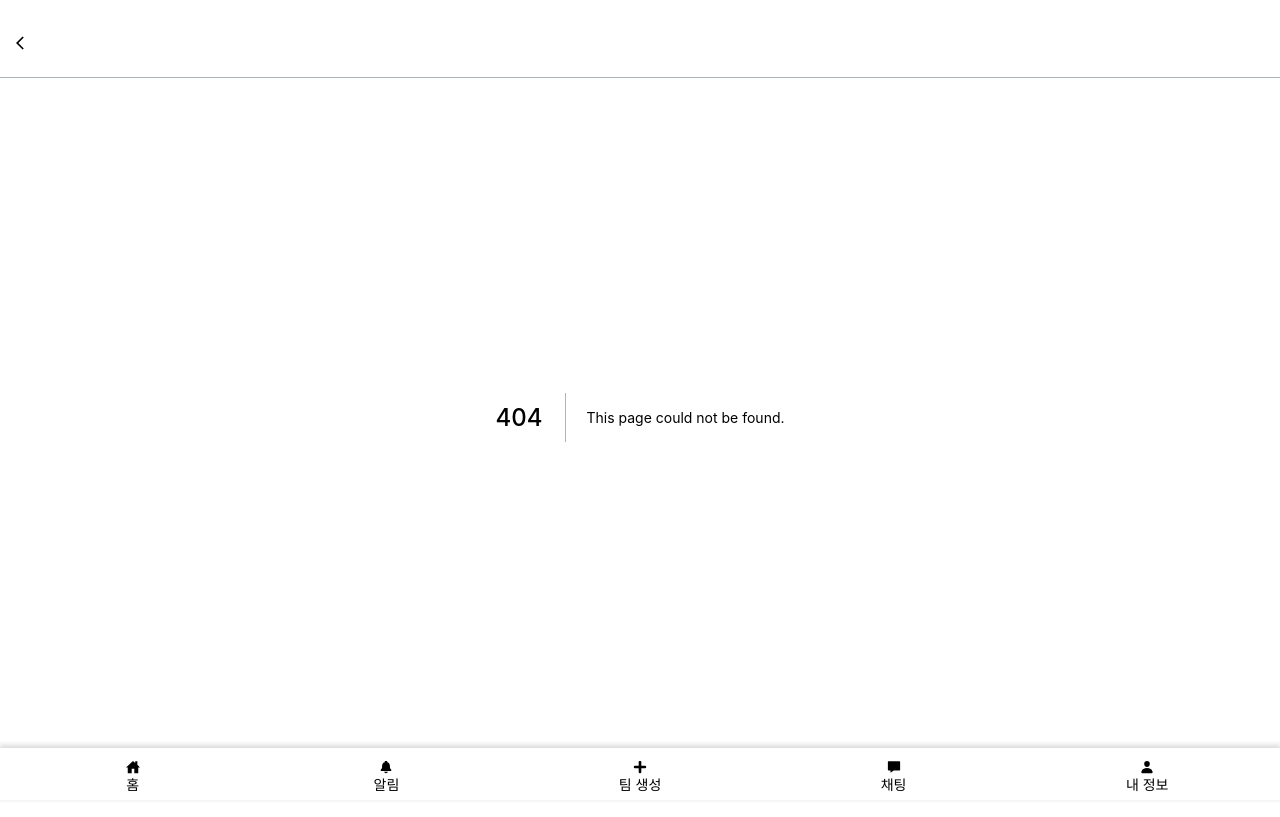
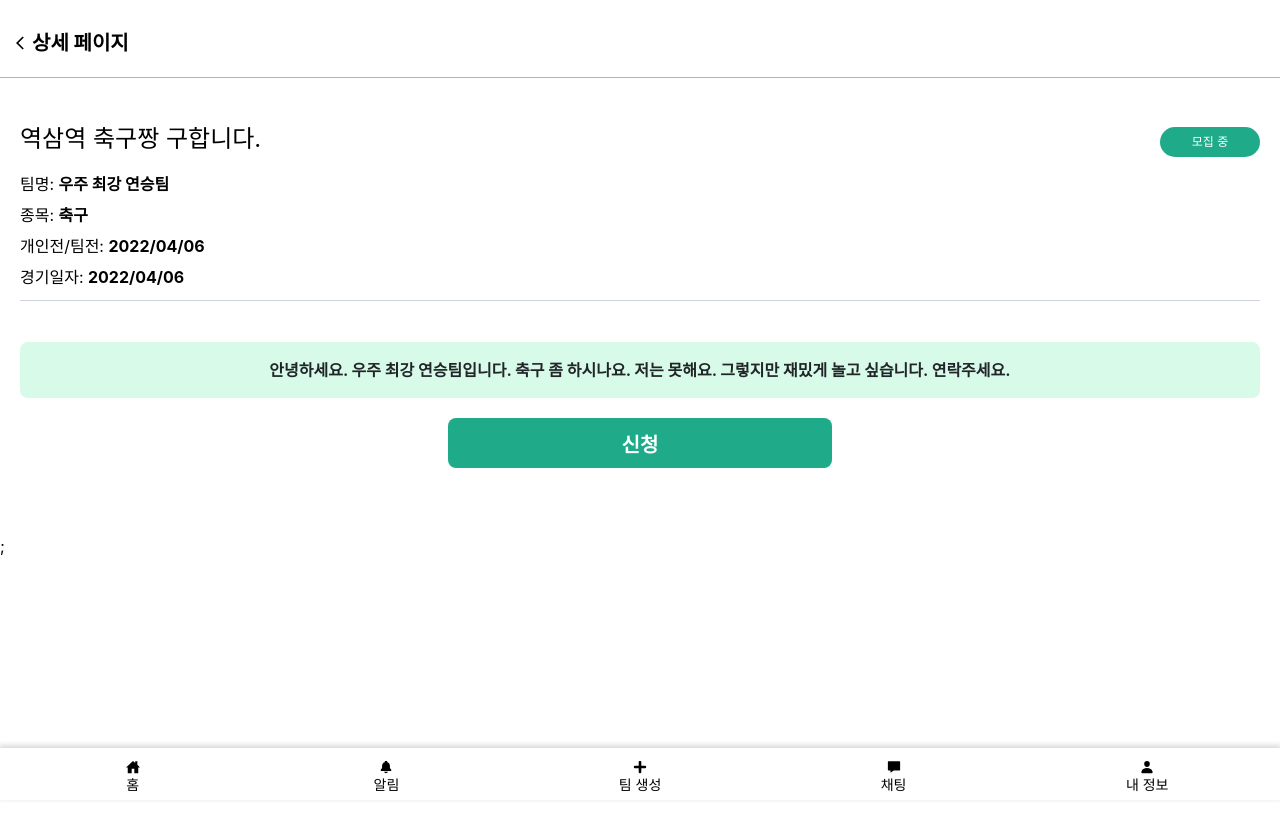
Before and after one commit to prgrms-web-devcourse/Team_04_SFam_FE, a Next.js app: page /matches/1 in a window 1280 px wide. Before the commit this address had no page. Built offline with nearby package versions, Linux system fonts and the light colour scheme; a web font is replaced by a local one.

Commit message:
feat: 공고 상세 UI 구현

```diff
--- a/src/components/Heading/Heading.tsx
+++ b/src/components/Heading/Heading.tsx
@@ -14,8 +14,8 @@ export const headingTitle: HeadingTitleProps = {
   '/user/[id]': '프로필',
   '/user/[id]/profile': '내 정보',
   '/': `송파동`,
-  '/post/create': '글쓰기',
-  '/posts/:id': '상세 페이지',
+  '/post': '글쓰기',
+  '/matches/[id]': '상세 페이지',
   '/matches/[id]/result': '경기 결과',
   '/matches/[id]/review': '후기 작성',
   '/proposals': '신청하기',
--- /dev/null
+++ b/src/components/PostDetail/PostDetail.styles.ts
@@ -0,0 +1,42 @@
+import styled from '@emotion/styled';
+
+export const Container = styled.div`
+  width: 100%;
+  padding: 70px 0;
+`;
+
+export const Info = styled.div`
+  height: 235px;
+  width: 100%;
+  padding: 40px 20px 0 20px;
+  padding-right: 20px;
+`;
+
+export const Description = styled.div`
+  display: flex;
+  justify-content: space-between;
+`;
+export const Title = styled.span`
+  font-size: 24px;
+  padding-bottom: 25px;
+`;
+
+export const Detail = styled.div`
+  margin-bottom: 15px;
+`;
+
+export const DetailItem = styled.span`
+  font-size: 16px;
+  font-weight: bold;
+`;
+
+export const DetailTitle = styled.span`
+  font-size: 16px;
+`;
+
+export const Content = styled.div``;
+
+export const ButtonContainer = styled.div`
+  display: flex;
+  justify-content: center;
+`;
--- /dev/null
+++ b/src/components/PostDetail/PostDetail.tsx
@@ -0,0 +1,52 @@
+import { Badge } from '@components/Badge';
+import theme from '@styles/theme';
+import { Divider } from '@components/Divider';
+import { Paragraph } from '@components/Paragraph';
+import { Button } from '@components/Button';
+import * as S from './PostDetail.styles';
+import { dummyData } from './dummyData';
+
+const { data } = dummyData;
+
+const PostDetail = () => (
+  <S.Container>
+    <S.Info>
+      <S.Description>
+        <S.Title>{data.title}</S.Title>
+        {/* TODO: 조건부 렌더링 처리 필요 */}
+        <Badge
+          width='100px'
+          height='30px'
+          color={theme.color.secondary}
+        >
+          {data.status}
+        </Badge>
+      </S.Description>
+      <S.Detail>
+        <S.DetailTitle>팀명: </S.DetailTitle>
+        <S.DetailItem>{data.team.name} </S.DetailItem>
+      </S.Detail>
+      <S.Detail>
+        <S.DetailTitle>종목: </S.DetailTitle>
+        <S.DetailItem>{data.team.sportsCategory} </S.DetailItem>
+      </S.Detail>
+      <S.Detail>
+        <S.DetailTitle>개인전/팀전: </S.DetailTitle>
+        <S.DetailItem>{data.matchDate} </S.DetailItem>
+      </S.Detail>
+      <S.Detail>
+        <S.DetailTitle>경기일자: </S.DetailTitle>
+        <S.DetailItem>{data.matchDate} </S.DetailItem>
+      </S.Detail>
+      <Divider />
+    </S.Info>
+    <S.Content>
+      <Paragraph>{data.content}</Paragraph>
+    </S.Content>
+    <S.ButtonContainer>
+      <Button>신청</Button>
+    </S.ButtonContainer>
+  </S.Container>
+);
+
+export default PostDetail;
--- /dev/null
+++ b/src/components/PostDetail/dummyData.ts
@@ -0,0 +1,22 @@
+export const dummyData = {
+  data: {
+    title: '역삼역 축구짱 구합니다.',
+    status: '모집 중',
+    author: {
+      id: 1,
+      nickname: '연승연',
+    },
+    sportsCategory: '축구',
+    team: {
+      // 개인전인 경우 null
+      id: 2,
+      name: '우주 최강 연승팀',
+      sportsCategory: '축구',
+    },
+    participants: 8,
+    matchDate: '2022/04/06',
+    matchType: '팀전',
+    content:
+      '안녕하세요. 우주 최강 연승팀입니다. 축구 좀 하시나요. 저는 못해요. 그렇지만 재밌게 놀고 싶습니다. 연락주세요.',
+  },
+};
--- /dev/null
+++ b/src/components/PostDetail/index.ts
@@ -0,0 +1 @@
+export { default as PostDetail } from './PostDetail';
--- /dev/null
+++ b/src/pages/matches/[id].tsx
@@ -0,0 +1,15 @@
+import { useRouter } from 'next/router';
+import { NextPage } from 'next';
+import { PostDetail } from '@components/PostDetail';
+
+const Detail: NextPage = () => {
+  const router = useRouter();
+  const { id } = router.query;
+  return (
+    <div>
+      <PostDetail />;
+    </div>
+  );
+};
+
+export default Detail;
```
